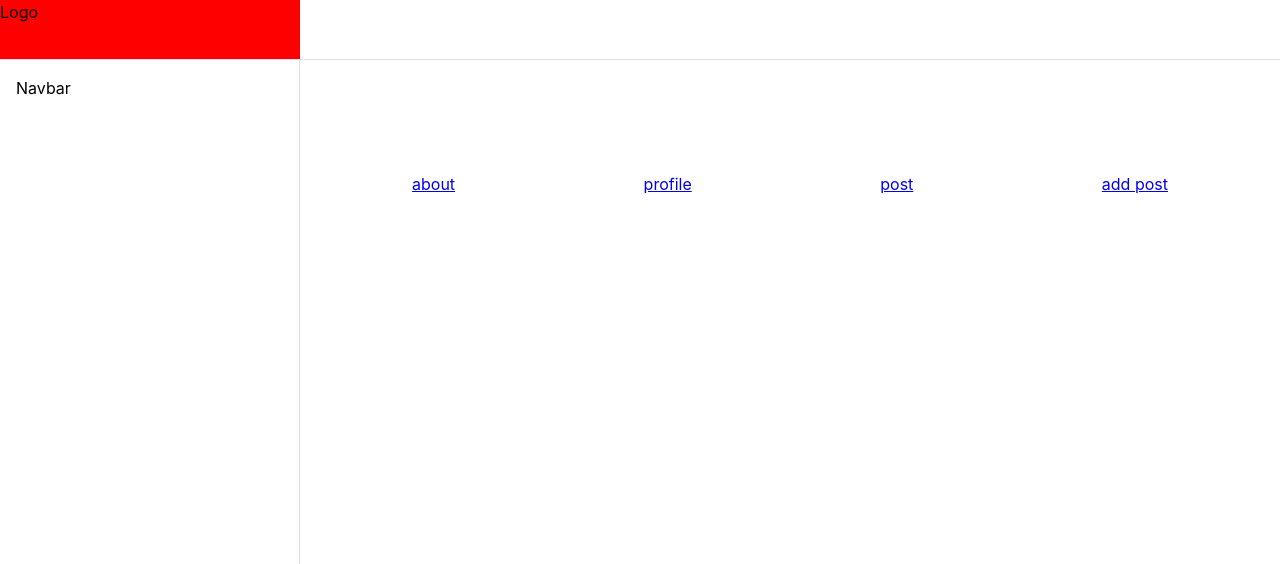
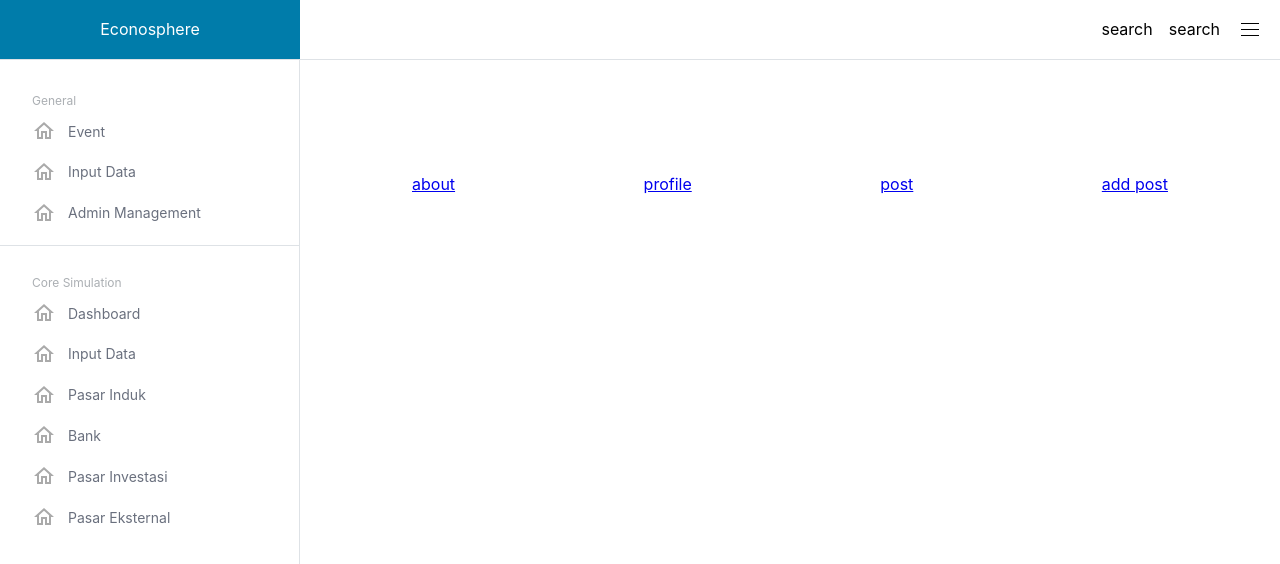
Before and after one commit to Schitzos/tanstack-query-example, a Next.js app: page / in a window 1280 px wide. Shown: the top 564 px of the page. Built offline with nearby package versions, Linux system fonts and the light colour scheme.

Commit message:
feat: layout dashboard

```diff
--- a/next.config.js
+++ b/next.config.js
@@ -6,6 +6,14 @@ const nextConfig = {
   sassOptions: {
     includePaths: [path.join(__dirname, 'styles')],
   },
+  transpilePackages: ['@styles'],
+  webpack(config) {
+    config.module.rules.push({
+      test: /\.svg$/,
+      use: ['@svgr/webpack'],
+    });
+    return config;
+  },
 }
 
 module.exports = nextConfig
--- a/package.json
+++ b/package.json
@@ -27,6 +27,7 @@
   "devDependencies": {
     "@commitlint/cli": "^17.7.2",
     "@commitlint/config-conventional": "^17.7.0",
+    "@svgr/webpack": "^8.1.0",
     "@types/node": "^20",
     "@types/react": "^18",
     "@types/react-dom": "^18",
@@ -37,6 +38,7 @@
     "eslint-plugin-unused-imports": "^3.0.0",
     "husky": "^8.0.3",
     "lint-staged": "^14.0.1",
+    "next-transpile-modules": "^10.0.1",
     "postcss": "^8.4.31",
     "postcss-preset-mantine": "^1.8.0",
     "postcss-simple-vars": "^7.0.1",
--- a/src/app/layout.tsx
+++ b/src/app/layout.tsx
@@ -1,4 +1,4 @@
-import '../styles/globals.css';
+import '../styles/globals.scss';
 import React from 'react';
 import ContextProvider from '../context';
 import '@mantine/core/styles.css';
--- a/src/layout/dasboard/header/header.tsx
+++ b/src/layout/dasboard/header/header.tsx
@@ -4,15 +4,15 @@ import styles from './style.module.scss'
 
 export default function LayoutHeader(){
   return(
-    <AppShell.Header >
+    <AppShell.Header className={styles.headerContainer}>
       <div className={styles.logoContainer}>
-        <div>Logo</div>
+        Econosphere
       </div>
-      <div>
+      <div className={styles.heeaderRight}>
         <div>search</div>
         <div>search</div>
+        <Burger size="sm" />
       </div>
-      <Burger hiddenFrom="sm" size="sm" />
     </AppShell.Header>
 
   )
--- a/src/layout/dasboard/header/style.module.scss
+++ b/src/layout/dasboard/header/style.module.scss
@@ -1,5 +1,21 @@
-.logoContainer{
-    background-color: red;
-    width: 18.75rem;
-    height: 100%;
+@import '@styles/color';
+
+.headerContainer{
+    display: flex;
+    justify-content: space-between;
+    .logoContainer{
+        display: flex;
+        width: 18.75rem;
+        height: 100%;
+        align-items: center;
+        justify-content: center;
+        color: #FFFFFF;
+        background-color: $color-main-primary;
+    }
+    .heeaderRight{
+        display: flex;
+        gap: 1rem;
+        align-items: center;
+        padding-right: 1rem;
+    }
 }
--- a/src/layout/dasboard/navbar.tsx
+++ /dev/null
@@ -1,8 +0,0 @@
-'use client'
-import { AppShell } from '@mantine/core';
-
-export default function LayoutNavbar(){
-  return (
-    <AppShell.Navbar p="md">Navbar</AppShell.Navbar>
-  )
-}
--- /dev/null
+++ b/src/layout/dasboard/navbar/index.tsx
@@ -0,0 +1,50 @@
+'use client'
+import { AppShell, Divider, NavLink } from '@mantine/core';
+import styles from './style.module.scss'
+import iconHome from '@assets/icon/icon-home.svg';
+
+export default function LayoutNavbar(){
+  const menus = [
+    { group:'General',
+      parent:[
+        { label:'Event' ,route:'somewhere',icon : iconHome },
+        { label:'Input Data' ,route:'somewhere',icon : iconHome },
+        { label:'Admin Management' ,route:'somewhere',icon : iconHome },
+      ]
+    },
+    { group:'Core Simulation',
+      parent:[
+        { label:'Dashboard' ,route:'somewhere',icon : iconHome },
+        { label:'Input Data' ,route:'somewhere',icon : iconHome },
+        { label:'Pasar Induk' ,route:'somewhere',icon : iconHome },
+        { label:'Bank' ,route:'somewhere',icon : iconHome },
+        { label:'Pasar Investasi' ,route:'somewhere',icon : iconHome },
+        { label:'Pasar Eksternal' ,route:'somewhere',icon : iconHome },
+      ]
+    },
+  ]
+  return (
+    <AppShell.Navbar className={styles.navContainer}>
+      {menus.map((menu,index)=>{
+        return(
+          <div key={menu.group} className={styles.navGroup}>
+            <div className={styles.groupName}>{menu.group}</div>
+            <div>
+              {menu.parent.map(parent=>{
+                return(
+                  <NavLink
+                    className={styles.navParent}
+                    key={parent.label}
+                    label={parent.label}
+                    leftSection={<parent.icon/>}
+                  />
+                )
+              })}
+              {index !== menus.length - 1 && <Divider my="sm" />}
+            </div>
+          </div>
+        )
+      })}
+    </AppShell.Navbar>
+  )
+}
--- /dev/null
+++ b/src/layout/dasboard/navbar/style.module.scss
@@ -0,0 +1,18 @@
+@import '@styles/color';
+
+.navContainer{
+    padding-top: 1rem;
+    .navGroup{
+        font-size: .75rem;
+        padding-top: 1rem;
+        .groupName{
+            color:$color-grey;
+            padding-left: 2rem;
+        }
+        .navParent{
+            color:$color-text;
+            padding-left: 2rem;
+        }
+    }
+
+}
--- /dev/null
+++ b/src/styles/color.scss
@@ -0,0 +1,4 @@
+$color-primary:#00AFF0;
+$color-main-primary:#007CAA;
+$color-grey:#ABAFB3;
+$color-text:#6A707E;
--- a/tsconfig.json
+++ b/tsconfig.json
@@ -20,13 +20,14 @@
     ],
     "baseUrl": "." ,
     "paths": {
-      "@/*": ["./src/*"]
-,      "@forms/*": ["./src/components/forms/*"],
+      "@/*": ["./src/*"],
+      "@forms/*": ["./src/components/forms/*"],
       "@services/*": ["./src/services/*"],
       "@fragments/*": ["./src/fragments/*"],
       "@components/*": ["./src/components/*"],
       "@styles/*": ["./src/styles/*"],
       "@utils/*": ["./src/utils/*"],
+      "@assets/*": ["./public/assets/*"],
    },
   },
   "include": ["next-env.d.ts", "**/*.ts", "**/*.tsx", ".next/types/**/*.ts"],
```
Also changed, not shown: public/assets/icon/icon-home.svg (added), src/styles/globals.scss (renamed from src/styles/globals.css), 1 other file (tests, documents, lock files or other folders).
